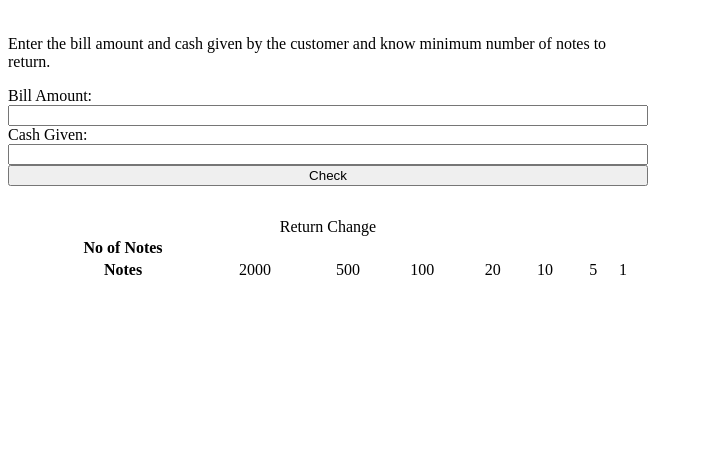
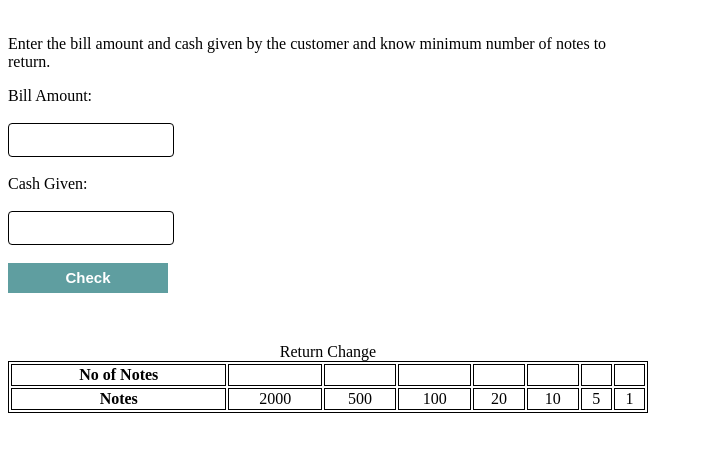
Before and after one commit to SAGARPUJAR/cash-register-manager, a plain HTML site: page index.html in a window 1280 px wide. Shown: the part 69-518 px from the top of the page, without its empty margins (0-703 px from the left). Drawn offline with Linux system fonts and the light colour scheme.

Commit message:
commit task completed

```diff
--- a/index.html
+++ b/index.html
@@ -4,6 +4,7 @@
     <meta charset="UTF-8" />
     <meta http-equiv="X-UA-Compatible" content="IE=edge" />
     <meta name="viewport" content="width=device-width, initial-scale=1.0" />
+
     <link rel="stylesheet" href="main.css" />
     <title>Cash Register Manager</title>
   </head>
@@ -14,14 +15,17 @@
         Enter the bill amount and cash given by the customer and know minimum
         number of notes to return.
       </p>
-      <label for="bill-amount">Bill Amount:</label>
-      <input id="bill-amount" type="text" />
+      <label for="bill-amount">Bill Amount:</label><br />
+      <input id="bill-amount" type="number" />
+      <br />
 
-      <label for="cash-give">Cash Given:</label>
-      <input id="cash-give" type="text" />
+      <label for="cash-give">Cash Given:</label> <br />
+      <input id="cash-give" type="number" />
+      <br />
       <button id="btnCheck">Check</button>
+      <br />
       <p id="error-msg"></p>
-      <table id="change-table">
+      <table id="change-table" class="table-border">
         <caption>
           Return Change
         </caption>
--- a/main.css
+++ b/main.css
@@ -1,9 +1,40 @@
-*{
-
+* {
+  position: inherit;
+  left: 50%;
+  right: inherit;
+  top: 50%;
 }
 
-.container{
-    display: flex;
-    flex-direction: column;
-    width: 50vw;
+.container {
+  display: flex;
+  flex-direction: column;
+  width: 50vw;
 }
+
+.table-border {
+  border: 1px solid black;
+}
+
+.table-border th,
+tr,
+td {
+  border: 1px solid black;
+  text-align: center;
+}
+
+input {
+  border: 1px solid;
+  width: 25%;
+  height: 30px;
+  border-radius: 4px;
+}
+
+#btnCheck {
+  width: 25%;
+  background-color: cadetblue;
+  height: 30px;
+  border: none;
+  color: white;
+  font-weight: 600;
+  font-size: 15px;
+}
```
